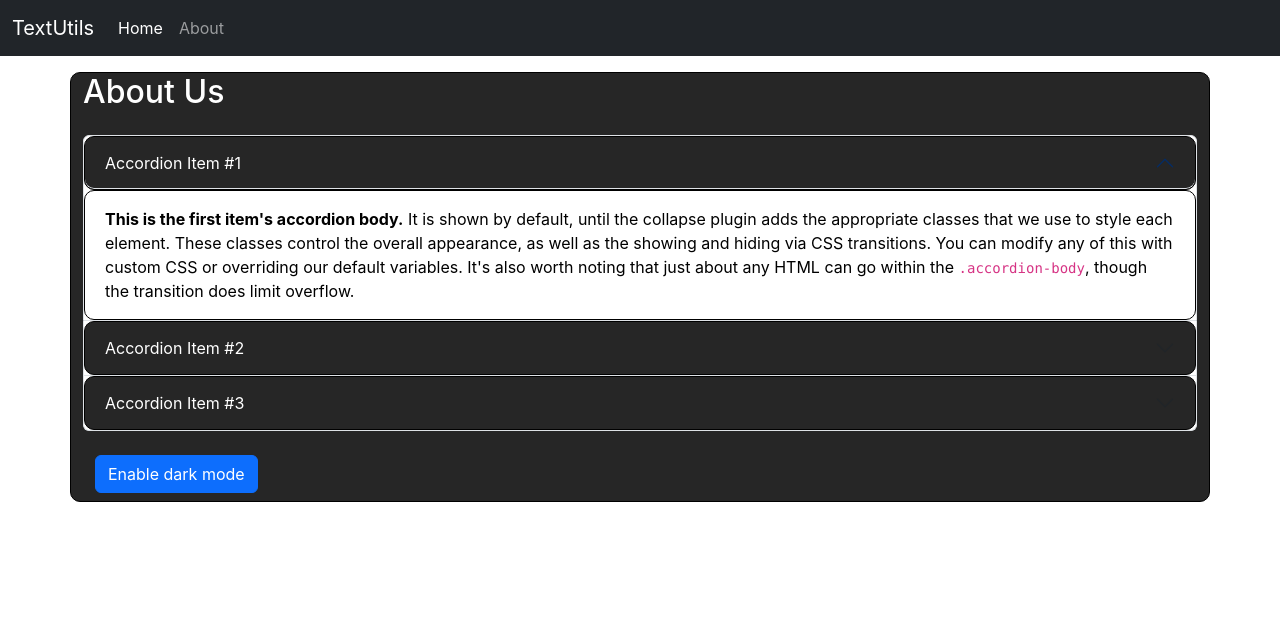
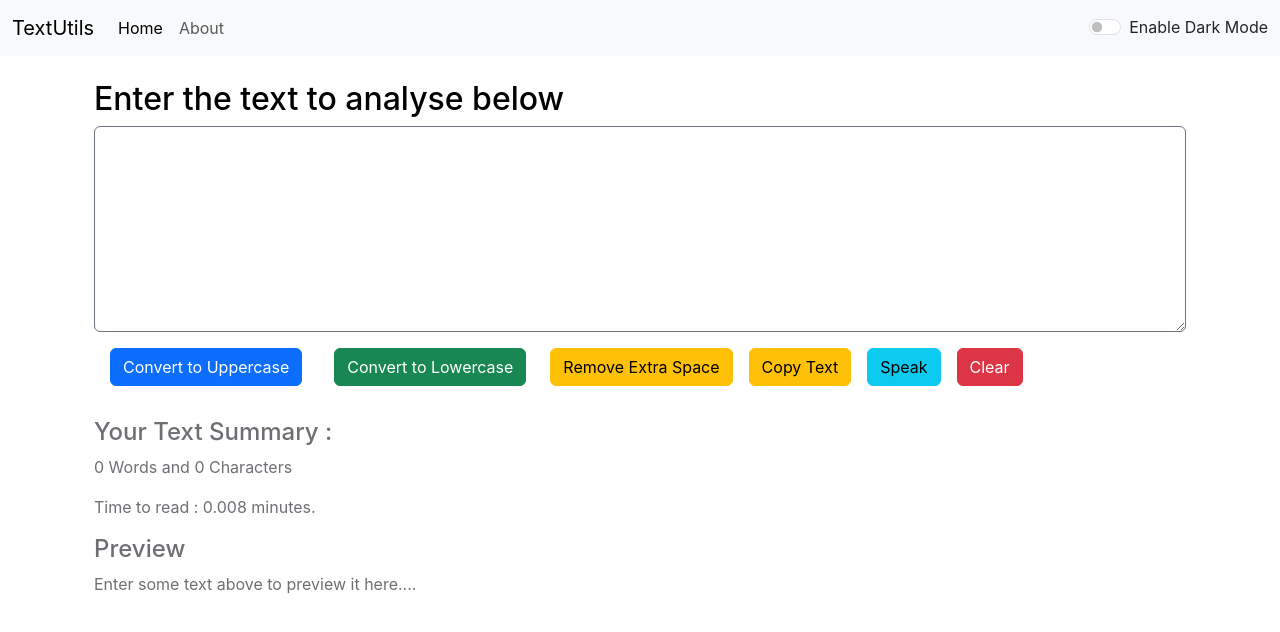
Before and after one commit to murli1998/myreactapp, a React (Create React App) app: page / in a window 1280 px wide. Shown: the top 632 px of the page. Built offline with nearby package versions, Linux system fonts and the light colour scheme.

Commit message:
switch_for_mode

```diff
--- a/src/App.js
+++ b/src/App.js
@@ -1,17 +1,40 @@
 // import logo from './logo.svg';
 import "./App.css";
-import About from "./components/About";
+// import About from "./components/About";
 import Navbar from "./components/Navbar";
-// import TextForm from "./components/TextForm";
+import TextForm from "./components/TextForm";
+import React, { useState } from "react";
 
 function App() {
+  const toggleMode = () => {
+    if (mode === "light") {
+      setMode("dark");
+      document.body.style.backgroundColor = "#36383b";
+      document.getElementById("displayModeSwitch").innerHTML =
+        "Disable Dark Mode";
+    } else {
+      setMode("light");
+      document.body.style.backgroundColor = "white";
+      document.getElementById("displayModeSwitch").innerHTML =
+        "Enable Dark Mode";
+    }
+  };
+  const [mode, setMode] = useState("light");
   return (
     <>
-      <Navbar title="TextUtils" aboutText="About" />
-      {/* <div className="container" my-3="true">
-        <TextForm heading="Enter the text to analyse below"></TextForm>
-      </div> */}
-      <About />
+      <Navbar
+        title="TextUtils"
+        aboutText="About"
+        mode={mode}
+        toggleMode={toggleMode}
+      />
+      <div className="container" my-3="true">
+        <TextForm
+          heading="Enter the text to analyse below"
+          mode={mode}
+        ></TextForm>
+      </div>
+      {/* <About /> */}
     </>
   );
 }
--- a/src/components/Navbar.js
+++ b/src/components/Navbar.js
@@ -4,7 +4,9 @@
 export default function Navbar(props) {
   return (
     <>
-      <nav className="navbar navbar-expand-lg navbar-dark bg-dark">
+      <nav
+        className={`navbar navbar-expand-lg navbar-${props.mode} bg-${props.mode}`}
+      >
         <div className="container-fluid">
           <a className="navbar-brand" href="/">
             {props.title}
@@ -44,6 +46,26 @@
                 Search
               </button>
             </form> */}
+            <div
+              className={`form-check form-switch text-${
+                props.mode === "light" ? "dark" : "light"
+              }`}
+            >
+              <input
+                className="form-check-input "
+                type="checkbox"
+                role="switch"
+                id="flexSwitchCheckDefault"
+                onClick={() => props.toggleMode()}
+              />
+              <label
+                className="form-check-label"
+                htmlFor="flexSwitchCheckDefault"
+                id="displayModeSwitch"
+              >
+                Enable Dark Mode
+              </label>
+            </div>
           </div>
         </div>
       </nav>
--- a/src/components/TextForm.js
+++ b/src/components/TextForm.js
@@ -82,7 +82,10 @@
 
   return (
     <>
-      <div className="container mt-4">
+      <div
+        className="container mt-4"
+        style={{ color: props.mode === "dark" ? "white" : "black" }}
+      >
         <h2>{props.heading}</h2>
         <div className="mb-3">
           <textarea
@@ -91,6 +94,10 @@
             rows="8"
             value={text}
             onChange={handleOnChange}
+            style={{
+              backgroundColor: props.mode === "dark" ? "#5e6166" : "white",
+              color: props.mode === "dark" ? "white" : "black",
+            }}
           ></textarea>
           <button className="btn btn-primary m-3" onClick={handleUpClick}>
             Convert to Uppercase
@@ -130,8 +137,13 @@
           </button>
         </div>
       </div>
-      <div className="container ">
-        <h4 className="text-secondary">Your Text Summary : </h4>
+      <div
+        className="container "
+        style={{ color: props.mode === "dark" ? "#b6babf" : "#6d6f73" }}
+      >
+        <h4 style={{ color: props.mode === "dark" ? "#cbcfd4" : "#6d6f73" }}>
+          Your Text Summary :{" "}
+        </h4>
         <p>
           {text.split(" ").length - 1} Words and {text.length} Characters
         </p>
@@ -139,8 +151,14 @@
           Time to read : {(0.008 * text.split(" ").length).toFixed(3)} minutes.
         </p>
 
-        <h4 className="text-secondary">Preview</h4>
-        <p>{text}</p>
+        <h4 style={{ color: props.mode === "dark" ? "#cbcfd4" : "#6d6f73" }}>
+          Preview
+        </h4>
+        <p>
+          {text.length > 0
+            ? text
+            : "Enter some text above to preview it here...."}
+        </p>
       </div>
     </>
   );
```
